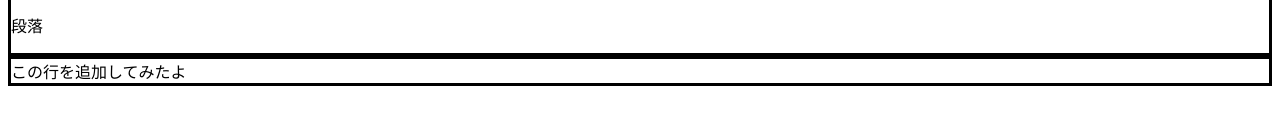
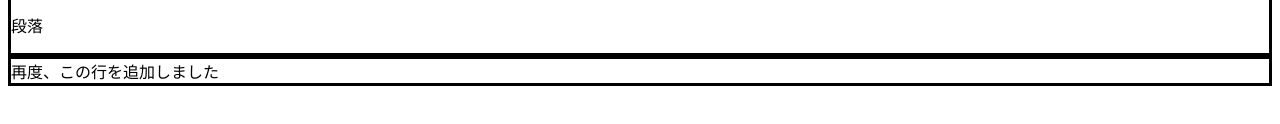
Before and after one commit to chokkoyamada/monaca-blank, a browser extension: page www/index.html in a window 1280 px wide. Shown: the part 134-258 px from the top of the page. Drawn offline with Linux system fonts and the light colour scheme.

Commit message:
style.cssにコメント追加 index.htmlで１行削除して１行追加

```diff
--- a/www/css/style.css
+++ b/www/css/style.css
@@ -20,3 +20,5 @@ div {
     width:100px;
     height:40px;
 }
+
+/*コメント追加*/
--- a/www/index.html
+++ b/www/index.html
@@ -23,6 +23,6 @@
 	<p class="cls3">段落</p>
 	<p class="btn1">段落</p>
 </div>
-<div>この行を追加してみたよ</div>
+<div>再度、この行を追加しました</div>
 </body>
 </html>
```
